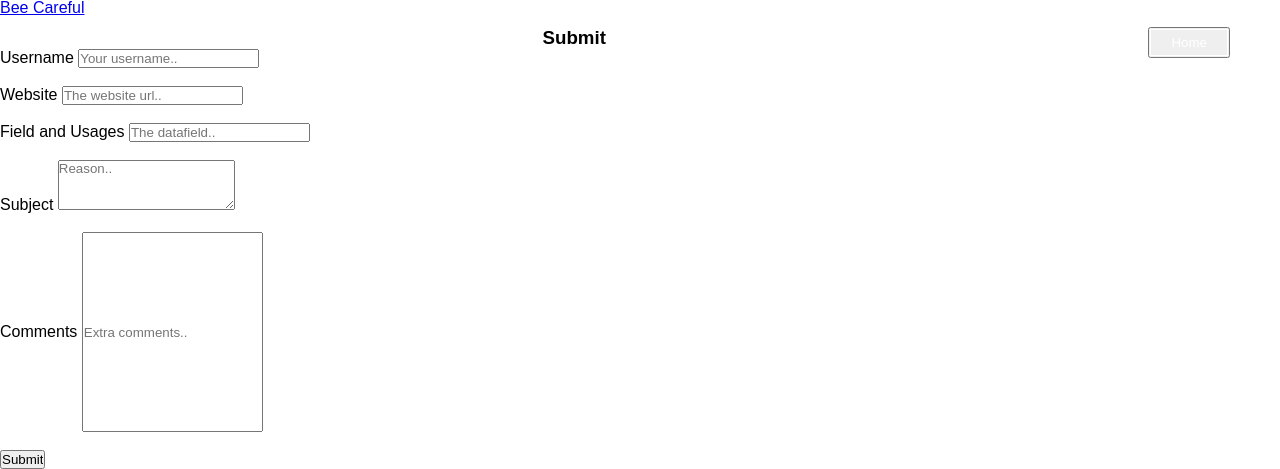
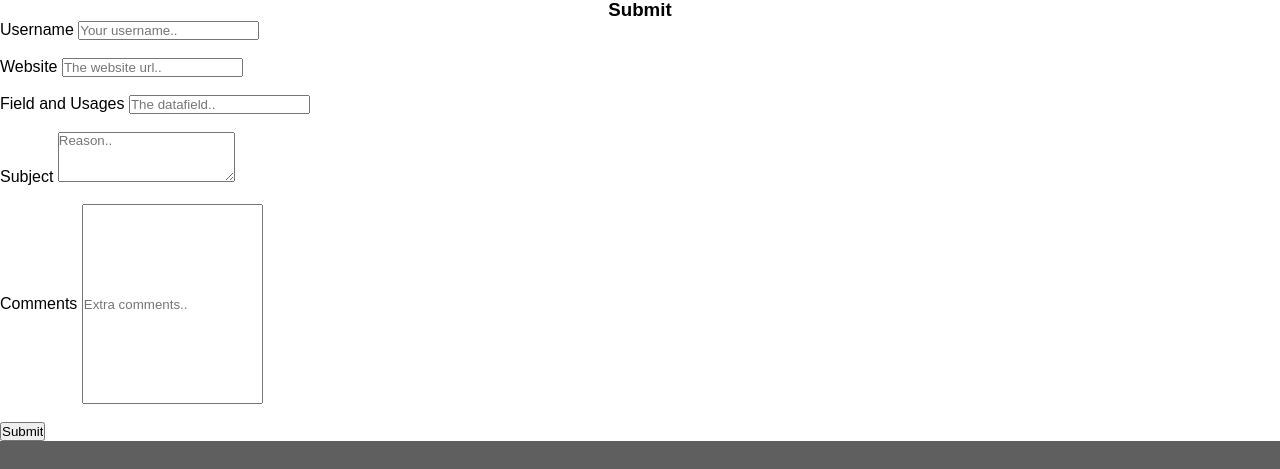
Before and after one commit to eliotb26/bee-careful, a Flask app: page /submit in a window 1280 px wide. Shown: the part 801-1270 px from the top of the page. After the commit the page ends 1242 px from the top, so only its background shows below. Run offline with Flask 2, Linux system fonts and the light colour scheme; some libraries are stand-ins or nearby versions.

Commit message:
css alterations specifically in the header

```diff
--- a/templates/submit.html
+++ b/templates/submit.html
@@ -52,15 +52,12 @@ tr > * { /*headers & table elements*/
         <a href="{{ url_for('contact') }}">Contact Us</a>
       </ul>
     </div>
-
-  </header>
-  <nav class="navbar navbar-inverse bg-inverse" id="nav">
+	<nav class="navbar navbar-inverse bg-inverse" id="nav">
     <a class="navbar-brand" id="header" href="/">Bee Careful</a>
     <div id="allRight">
-    <ul class="nav navbar-nav navbar-right" id="login" >
-      <button class="btn btn-success"><a href="/" id="login">Home</a></button>
-    </ul>
   </nav>
+  </header>
+
 
 
   <div class="container">
```
